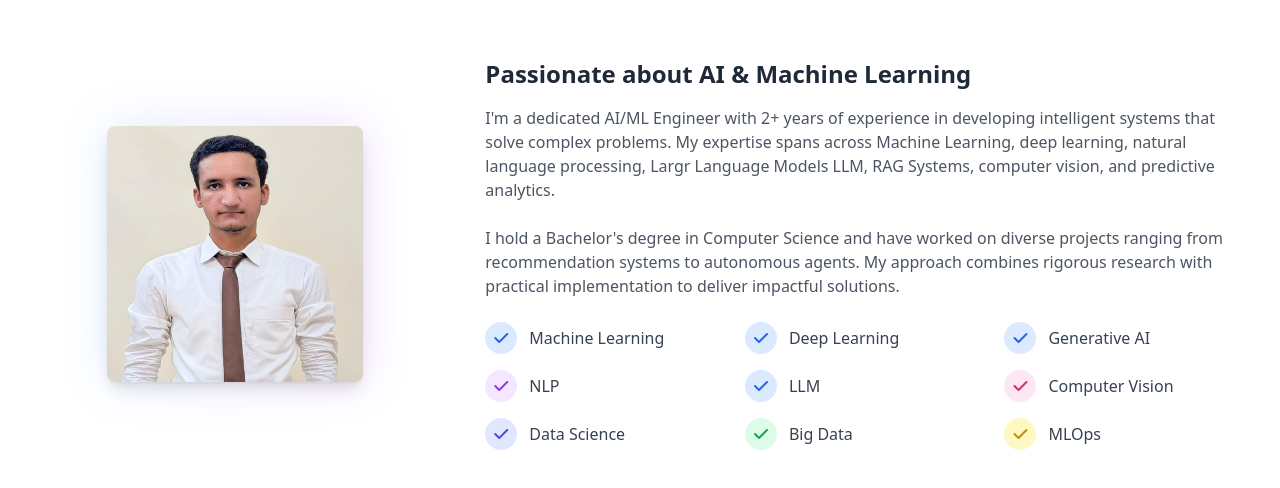
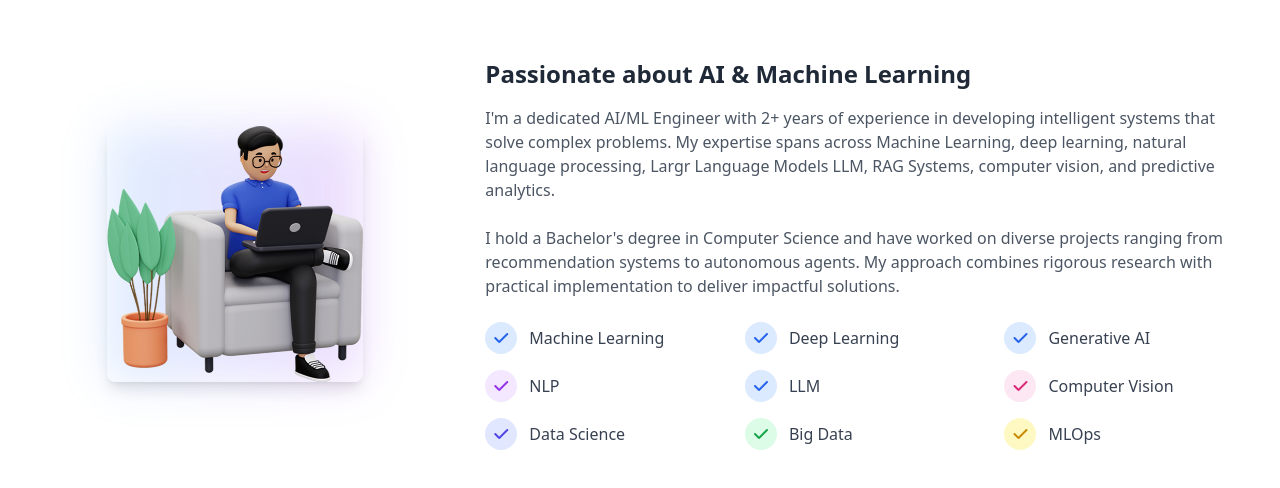
Before and after one commit to rajahassan38201/AI-ML-Portfolio, a plain HTML site: page index.html in a window 1280 px wide. Shown: the part 674-1162 px from the top of the page. Drawn offline with nearby package versions, Linux system fonts and the light colour scheme.

Commit message:
Update index.html

```diff
--- a/index.html
+++ b/index.html
@@ -212,7 +212,7 @@
                         <div
                             class="absolute inset-0 bg-gradient-to-r from-blue-400 to-purple-500 rounded-lg opacity-20 blur-xl">
                         </div>
-                        <img src="Pic.jpg" alt="About Me"
+                        <img src="pic2.png" alt="About Me"
                             class="relative w-full h-full object-fit-contain rounded-lg shadow-lg">
                     </div>
                 </div>
```
